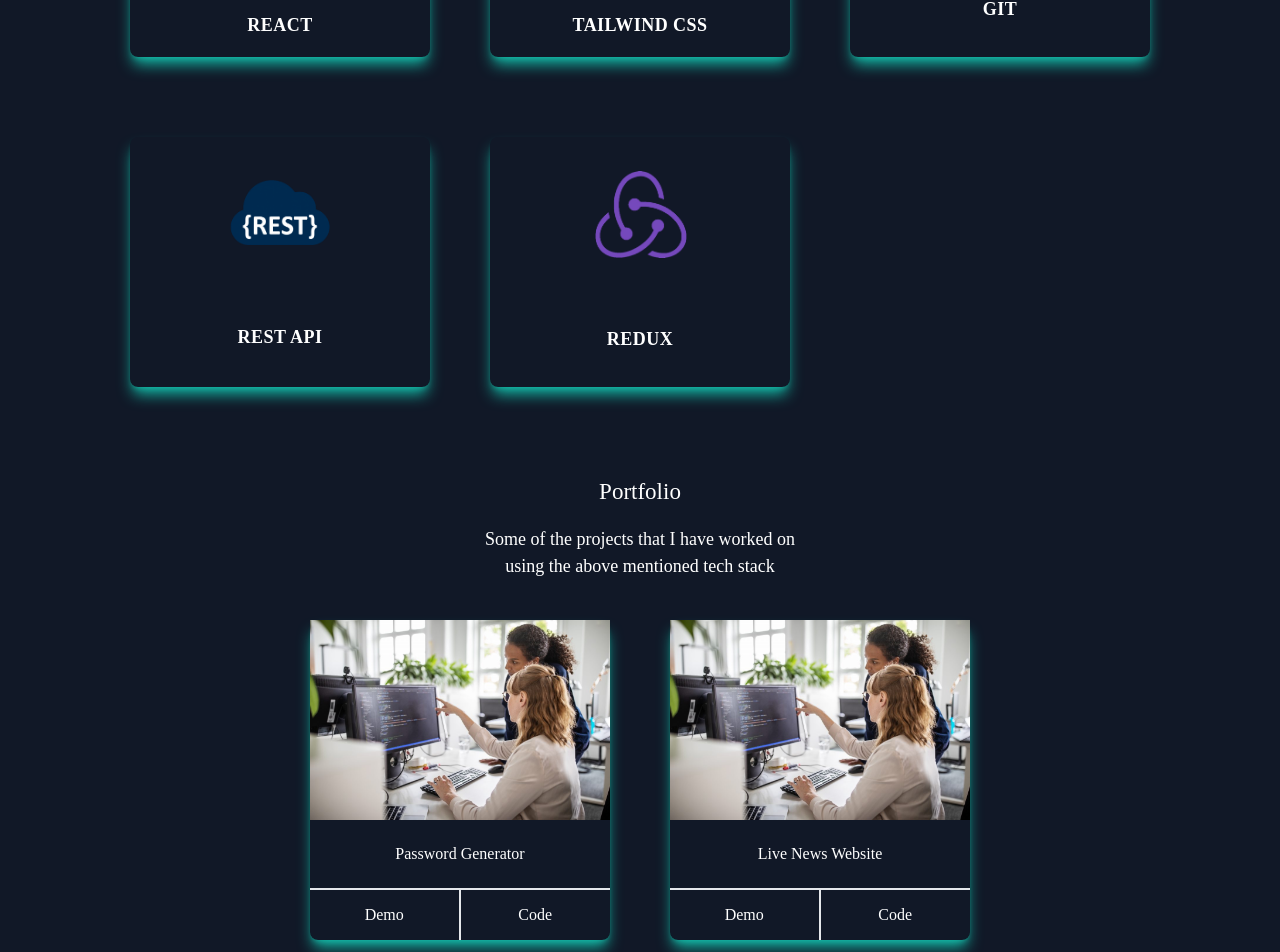
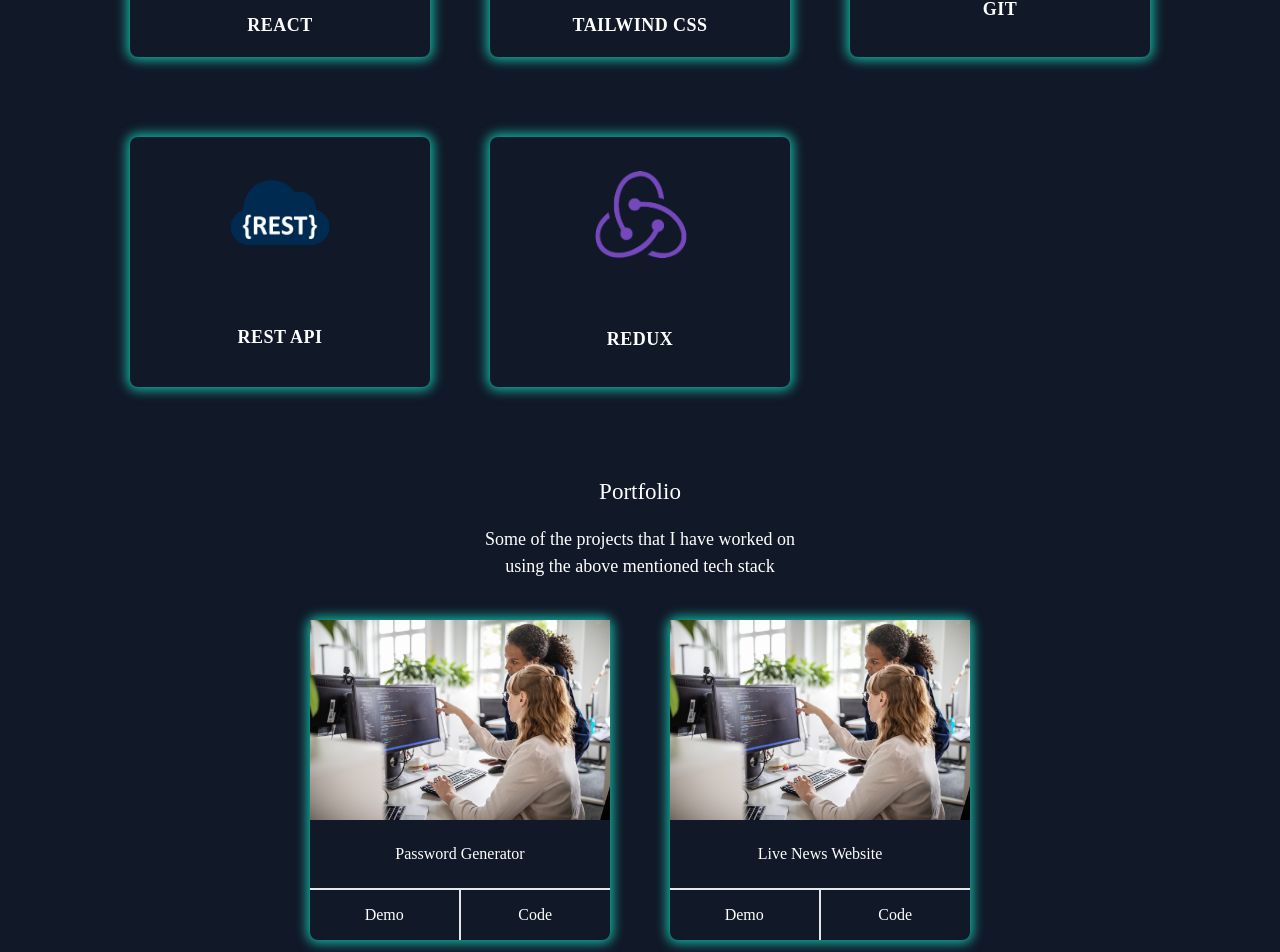
Before and after one commit to ShrutiAngane/Developer-Portfolio, a React (Create React App) app: page / in a window 1280 px wide. Shown: the part 1711-2663 px from the top of the page. Built offline with nearby package versions, Linux system fonts and the light colour scheme.

Commit message:
improved design

```diff
--- a/src/components/Portfolio.js
+++ b/src/components/Portfolio.js
@@ -10,7 +10,7 @@ const Portfolio = (props) => {
       </div>
       <div className='flex flex-col justify-evenly items-center md:grid md:grid-cols-2 gap-[30px] md:gap-[60px] mt-5'>
         {projects.map((element)=>{
-          return <div key={element.id} className={`flex flex-col items-center h-[320px] w-[300px] mt-5 rounded-lg hover:cursor-pointer hover:scale-105 duration-500 shadow-lg ${props.mode?'shadow-teal-500':'shadow-[#ACAAB0] border-2 border-teal-500'}`}>
+          return <div key={element.id} className={`flex flex-col items-center h-[320px] w-[300px] mt-5 rounded-lg hover:cursor-pointer hover:scale-105 duration-500 ${props.mode?'customshadow-dark':'customshadow-light border-2 border-teal-500'}`}>
             <img src={element.img} alt='project'></img>
             <h4 className={`${props.mode?'text-[#FFFFFF]':'text-[#706C6C]'} text-[16px] font-medium m-[22px] font-bree`}>{element.title}</h4>
             <div className='flex justify-evenly items-center w-full border-t-2 h-full'>
--- a/src/components/Skills.js
+++ b/src/components/Skills.js
@@ -11,7 +11,7 @@ const Skills = (props) => {
       </div>
         <div className='flex flex-col justify-evenly items-center md:grid md:grid-cols-2 lg:grid-cols-3 gap-[30px] md:gap-[60px]'>
           {skills.map((element)=>{
-            return <div key={element.id} className={`flex flex-col items-center justify-around h-[250px] w-[300px] lg:w-[270px] xl:w-[300px] mt-5 rounded-lg hover:cursor-pointer hover:scale-105 duration-500 shadow-lg ${props.mode?'shadow-teal-500':'shadow-[#ACAAB0] border-2 border-teal-500'}`}>
+            return <div key={element.id} className={`flex flex-col items-center justify-around h-[250px] w-[300px] lg:w-[270px] xl:w-[300px] mt-5 rounded-lg hover:cursor-pointer hover:scale-105 duration-500 ${props.mode?'customshadow-dark':' customshadow-light border-2 border-teal-500'}`}>
               <img src={element.image} alt='skill' className='w-[150px]'></img>
               <h2 className={`${props.mode?'text-[#FFFFFF]':'text-[#000000]'} text-[18px] font-bold font-bree tracking-wide`}>{element.title.toUpperCase()}</h2>
             </div>
--- a/src/index.css
+++ b/src/index.css
@@ -30,6 +30,12 @@
 .socials-light{
     fill:#867E7E;
 }
+.customshadow-dark{
+    box-shadow: 0 0 12px 3px #14b8a6;
+}
+.customshadow-light{
+    box-shadow: 0 0 12px 3px #ACAAB0;
+}
 @media screen and (max-width:450px) {
     .mode-light,.mode-dark{
         width: 25px;
--- a/tailwind.config.js
+++ b/tailwind.config.js
@@ -12,6 +12,10 @@ module.exports = {
       animation:{
         ascend:'ascend 1s ease-in'
       },
+      boxShadow :{
+        custom: '0 0 12px 8px #14b8a6',
+
+      },
       keyframes:{
         ascend:{
           '0%':{transform: 'translateY(0px)',opacity:'0.7'},
```
